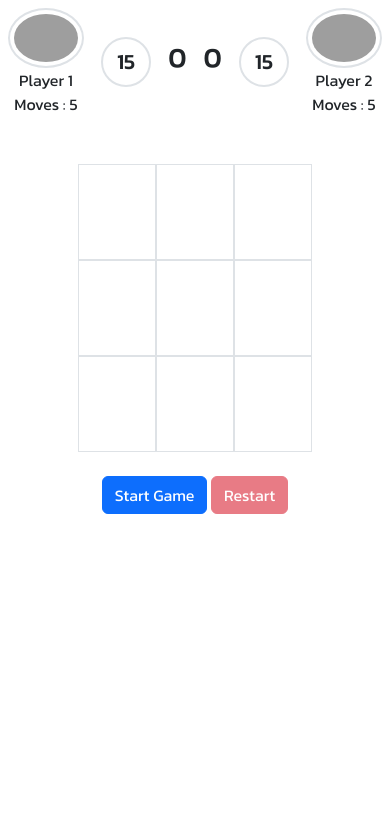
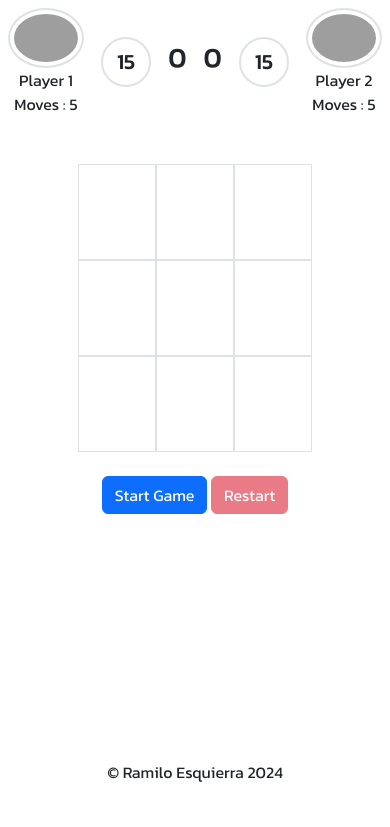
Before and after one commit to miloymiloy/TicTacToe, a plain HTML site: page index.html in a window 390 px wide. Drawn offline with nearby package versions, Linux system fonts and the light colour scheme; grey boxes are pictures that could not be loaded.

Commit message:
Added Footer

```diff
--- a/index.html
+++ b/index.html
@@ -96,6 +96,10 @@
 
         </main>
 
+        <footer class="p-4 w-100 text-center">
+            <p>&copy; Ramilo Esquierra 2024</p>
+        </footer>
+
     </div>
 
 
--- a/style.css
+++ b/style.css
@@ -46,4 +46,8 @@
         width: 50px;
         height: 50px;
     }
+    footer{
+        position: absolute;
+        bottom: 20px;
+    }
   }
```
